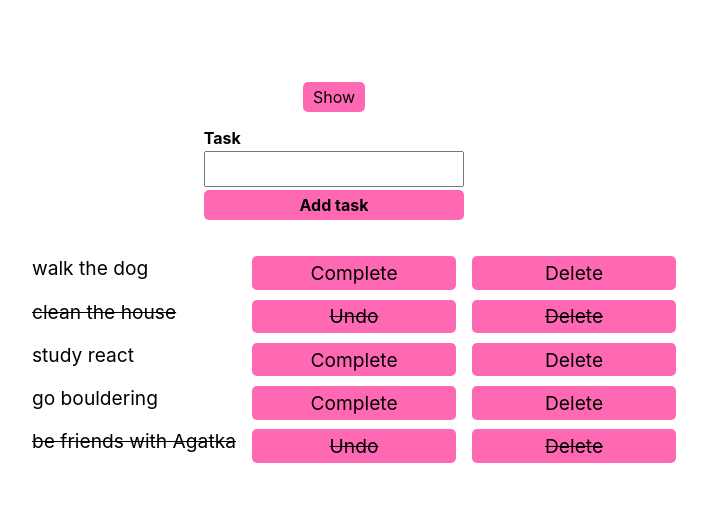
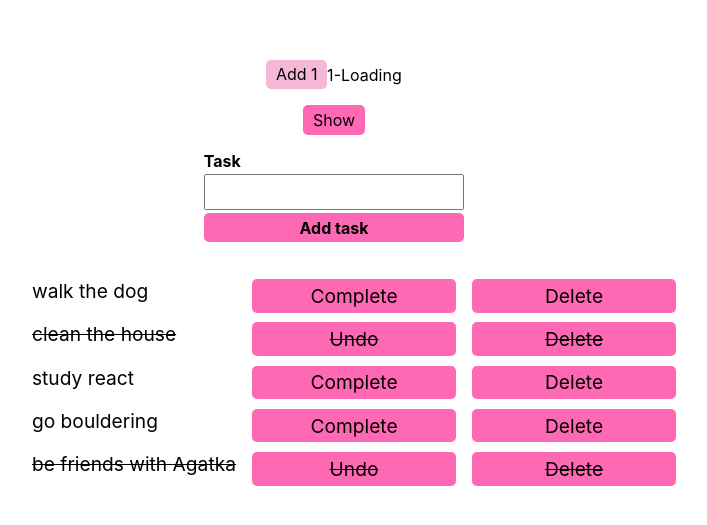
Before and after one commit to zuzik772/to-do-list, a React (Create React App) app: page / in a window 1280 px wide. Shown: the part 117-642 px from the top of the page, without its empty margins (306-1013 px from the left). Built offline with nearby package versions, Linux system fonts and the light colour scheme; no server answers.

Commit message:
useEffect await fetch

```diff
--- a/src/App.css
+++ b/src/App.css
@@ -34,3 +34,10 @@ ul li {
   grid-template-columns: 1fr 1fr 1fr;
   gap: 1rem;
 }
+
+button:hover {
+  background-color: rgb(143, 143, 227);
+}
+button:disabled {
+  background-color: rgb(244, 183, 213);
+}
--- a/src/App.js
+++ b/src/App.js
@@ -1,6 +1,7 @@
 import "./App.css";
 import { useState } from "react";
 import ListItem from "./components/ListItem";
+import Fetcher from "./components/Fetcher";
 
 function App() {
   const [tasks, setTasks] = useState([
@@ -64,6 +65,7 @@ function App() {
   }
   return (
     <div className="App">
+      <Fetcher />
       <button
         onClick={() => {
           setShowCompleted((oldState) => !oldState);
--- /dev/null
+++ b/src/components/Fetcher.jsx
@@ -0,0 +1,26 @@
+import { useState, useEffect } from "react";
+
+export default function Fetcher(props) {
+  const [character, setCharacter] = useState({ name: "Loading" }); //very hacky!
+  const [count, setCount] = useState(1);
+  useEffect(() => {
+    async function getData() {
+      const res = await fetch("https://swapi.dev/api/people/" + count);
+      const data = await res.json();
+      setCharacter(data);
+    }
+    getData();
+  }, [count]); //[count] means: re-run this function when count changes
+  function nextCharacter() {
+    setCount((old) => old + 1);
+    setCharacter({ name: "Loading" });
+  }
+  return (
+    <div>
+      <button disabled={true} onClick={nextCharacter}>
+        Add 1
+      </button>
+      {count}-{character.name}
+    </div>
+  );
+}
```
